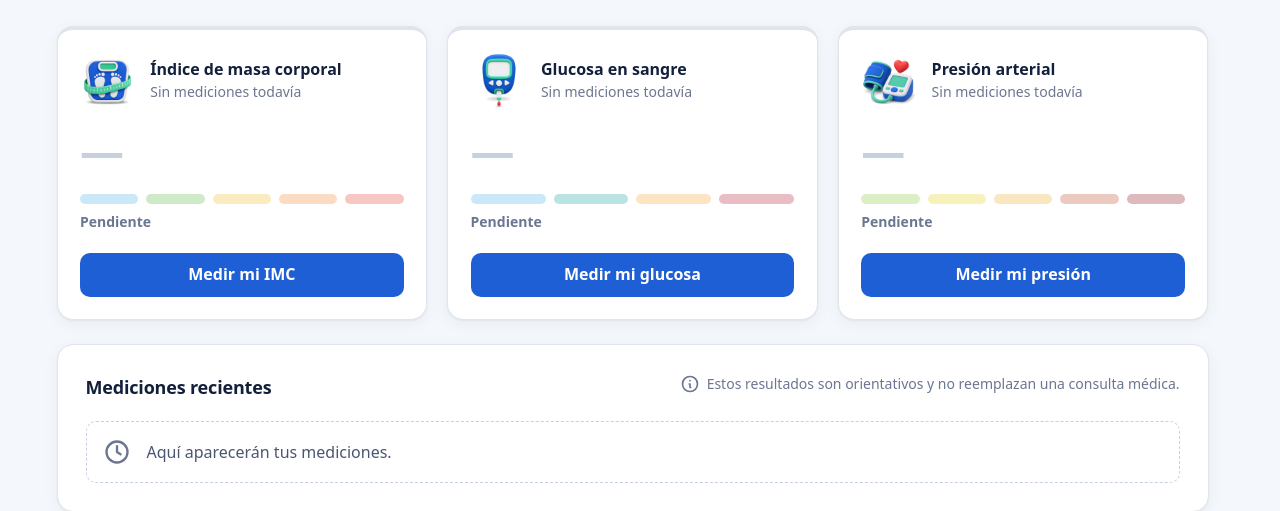
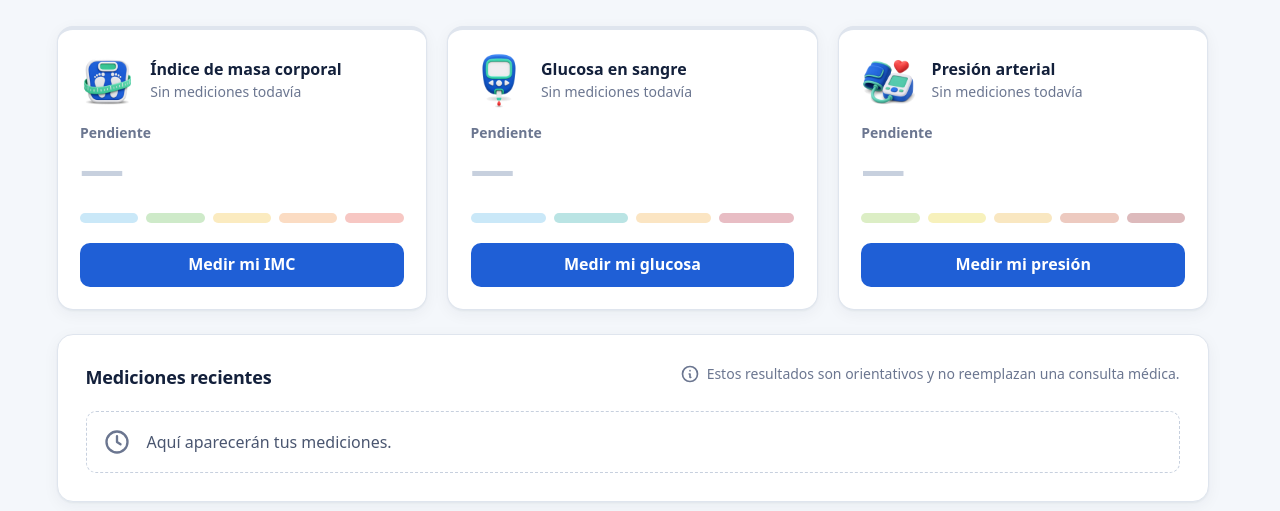
Before and after one commit to JuanKsPty/prog4, a PHP site: page /evaluaciones/evaluacion2/vistas/panel.php in a window 1280 px wide. Shown: the part 163-674 px from the top of the page. Run offline with PHP 8.4, Linux system fonts and the light colour scheme; the visitor is signed in with stand-in values (Sample User, id 1); data comes from the database, SQL or seed files in the repository; data that the repository does not hold is empty.

Commit message:
Mostrar la categoría arriba del número en las tarjetas del panel
El nombre de la categoría va en una línea chica, en su color, encima del número; sin
mediciones dice "Pendiente". Ocupa todo el ancho, así que entra en una línea hasta en
celulares de 320 px y las tres tarjetas miden lo mismo. Se quita la etiqueta debajo de
la barra; el hover con el rango de cada tramo se mantiene.

```diff
--- a/evaluaciones/evaluacion2/css/styles.css
+++ b/evaluaciones/evaluacion2/css/styles.css
@@ -522,41 +522,6 @@
     cursor: help;
 }
 
-/* Nombre de la categoría actual debajo de su tramo (tarjetas del panel).
-   Cada celda mide lo mismo que su tramo; el texto se centra y puede salirse de la celda
-   hacia las vecinas, que van vacías. En los extremos se alinea al borde para no salirse. */
-.banda-etiquetas {
-    display: flex;
-    gap: 0.5rem;
-    min-height: 1.25rem;
-    margin-top: 0.55rem;
-    font-size: var(--texto-s);
-    font-weight: 700;
-    line-height: 1.25;
-}
-
-.banda-etiqueta {
-    display: flex;
-    flex: 1;
-    justify-content: center;
-    min-width: 0;
-    color: var(--tono-texto);
-    white-space: nowrap;
-}
-
-.banda-etiqueta:first-child {
-    justify-content: flex-start;
-}
-
-.banda-etiqueta:last-child {
-    justify-content: flex-end;
-}
-
-.banda-etiqueta-pendiente {
-    color: var(--tinta-tenue);
-    font-weight: 600;
-}
-
 .banda-leyenda {
     display: flex;
     gap: 0.5rem;
@@ -1117,6 +1082,29 @@
     margin: 0.35rem 0 0.25rem;
 }
 
+/* Nombre de la categoría en una línea chica arriba del número, en el color de la categoría.
+   Ocupa todo el ancho de la tarjeta, así que entra hasta "Hipertensión nivel 2" en celulares. */
+.indicador-tarjeta-lectura {
+    display: grid;
+    gap: 0.35rem;
+}
+
+.indicador-tarjeta-lectura .indicador-tarjeta-valor {
+    margin: 0;
+}
+
+.indicador-tarjeta-categoria {
+    color: var(--tono-texto);
+    font-size: var(--texto-s);
+    font-weight: 700;
+    line-height: 1.2;
+}
+
+.indicador-tarjeta-categoria.es-pendiente {
+    color: var(--tinta-tenue);
+    font-weight: 600;
+}
+
 /* Tarjeta sin mediciones: la misma estructura que las demás, en tonos apagados */
 .indicador-tarjeta.sin-datos .indicador-tarjeta-valor {
     color: var(--linea-fuerte);
@@ -1695,10 +1683,6 @@
     .opcion-detalle {
         grid-column: 2;
     }
-
-    .banda-etiquetas {
-        font-size: var(--texto-xs);
-    }
 }
 
 @media (prefers-reduced-motion: reduce) {
--- a/evaluaciones/evaluacion2/vistas/panel.php
+++ b/evaluaciones/evaluacion2/vistas/panel.php
@@ -39,12 +39,18 @@ abrir_portal('Inicio', 'inicio', $usuario);
                             $lectura = lectura_de_medicion($medicion);
                             $categoria = categoria_de_medicion($medicion);
                         ?>
-                            <p class="indicador-tarjeta-valor"><?= $lectura['valor'] ?> <span class="indicador-tarjeta-unidad"><?= $lectura['unidad'] ?></span></p>
-                            <?= banda(categorias_de($tipo, $medicion['momento'] ?? 'ayunas'), $medicion['categoria'], posicion_de_medicion($medicion), 'etiqueta') ?>
+                            <div class="indicador-tarjeta-lectura">
+                                <span class="indicador-tarjeta-categoria <?= $categoria['tono'] ?>"><?= mostrar($categoria['nombre']) ?></span>
+                                <p class="indicador-tarjeta-valor"><?= $lectura['valor'] ?> <span class="indicador-tarjeta-unidad"><?= $lectura['unidad'] ?></span></p>
+                            </div>
+                            <?= banda(categorias_de($tipo, $medicion['momento'] ?? 'ayunas'), $medicion['categoria'], posicion_de_medicion($medicion), false) ?>
                             <a class="boton boton-secundario" href="<?= url($indicador['pagina']) ?>">Medir de nuevo</a>
                         <?php else: ?>
-                            <p class="indicador-tarjeta-valor">—</p>
-                            <?= banda(categorias_de($tipo), null, 0, 'etiqueta') ?>
+                            <div class="indicador-tarjeta-lectura">
+                                <span class="indicador-tarjeta-categoria es-pendiente">Pendiente</span>
+                                <p class="indicador-tarjeta-valor">—</p>
+                            </div>
+                            <?= banda(categorias_de($tipo), null, 0, false) ?>
                             <a class="boton boton-primario" href="<?= url($indicador['pagina']) ?>">Medir <?= $tipo === 'imc' ? 'mi IMC' : 'mi ' . mb_strtolower($indicador['nombre']) ?></a>
                         <?php endif; ?>
                     </article>
--- a/evaluaciones/evaluacion2/vistas/php/funciones.php
+++ b/evaluaciones/evaluacion2/vistas/php/funciones.php
@@ -525,11 +525,9 @@ function ilustracion($imagen, $icono, $texto_alternativo = '', $clase = '') {
 }
 
 // Banda de colores con todas las categorías y un marcador en la del paciente.
-// $modo 'leyenda': los nombres de todas las categorías debajo (página de resultado).
-// $modo 'etiqueta': solo el nombre de la categoría actual, debajo de su tramo (tarjetas del panel);
-//                   sin medición dice "Pendiente".
+// Con $con_leyenda los nombres de las categorías van debajo (página de resultado).
 // Al pasar el mouse por un tramo se ve su nombre y su rango.
-function banda($categorias, $actual, $posicion, $modo = 'leyenda') {
+function banda($categorias, $actual, $posicion, $con_leyenda = true) {
     $html = '<div class="banda">';
     $html .= '<div class="banda-pista">';
     foreach ($categorias as $clave => $categoria) {
@@ -541,7 +539,7 @@ function banda($categorias, $actual, $posicion, $modo = 'leyenda') {
     }
     $html .= '</div>';
 
-    if ($modo === 'leyenda') {
+    if ($con_leyenda) {
         $html .= '<ol class="banda-leyenda">';
         foreach ($categorias as $clave => $categoria) {
             $es_actual = $clave === $actual;
@@ -550,20 +548,6 @@ function banda($categorias, $actual, $posicion, $modo = 'leyenda') {
             $html .= '</li>';
         }
         $html .= '</ol>';
-    } elseif ($modo === 'etiqueta') {
-        $html .= '<div class="banda-etiquetas">';
-        $primera = true;
-        foreach ($categorias as $clave => $categoria) {
-            if ($clave === $actual) {
-                $html .= '<span class="banda-etiqueta ' . $categoria['tono'] . '">' . mostrar($categoria['nombre']) . '</span>';
-            } elseif ($actual === null && $primera) {
-                $html .= '<span class="banda-etiqueta banda-etiqueta-pendiente">Pendiente</span>';
-            } else {
-                $html .= '<span class="banda-etiqueta"></span>';
-            }
-            $primera = false;
-        }
-        $html .= '</div>';
     }
 
     return $html . '</div>';
```
